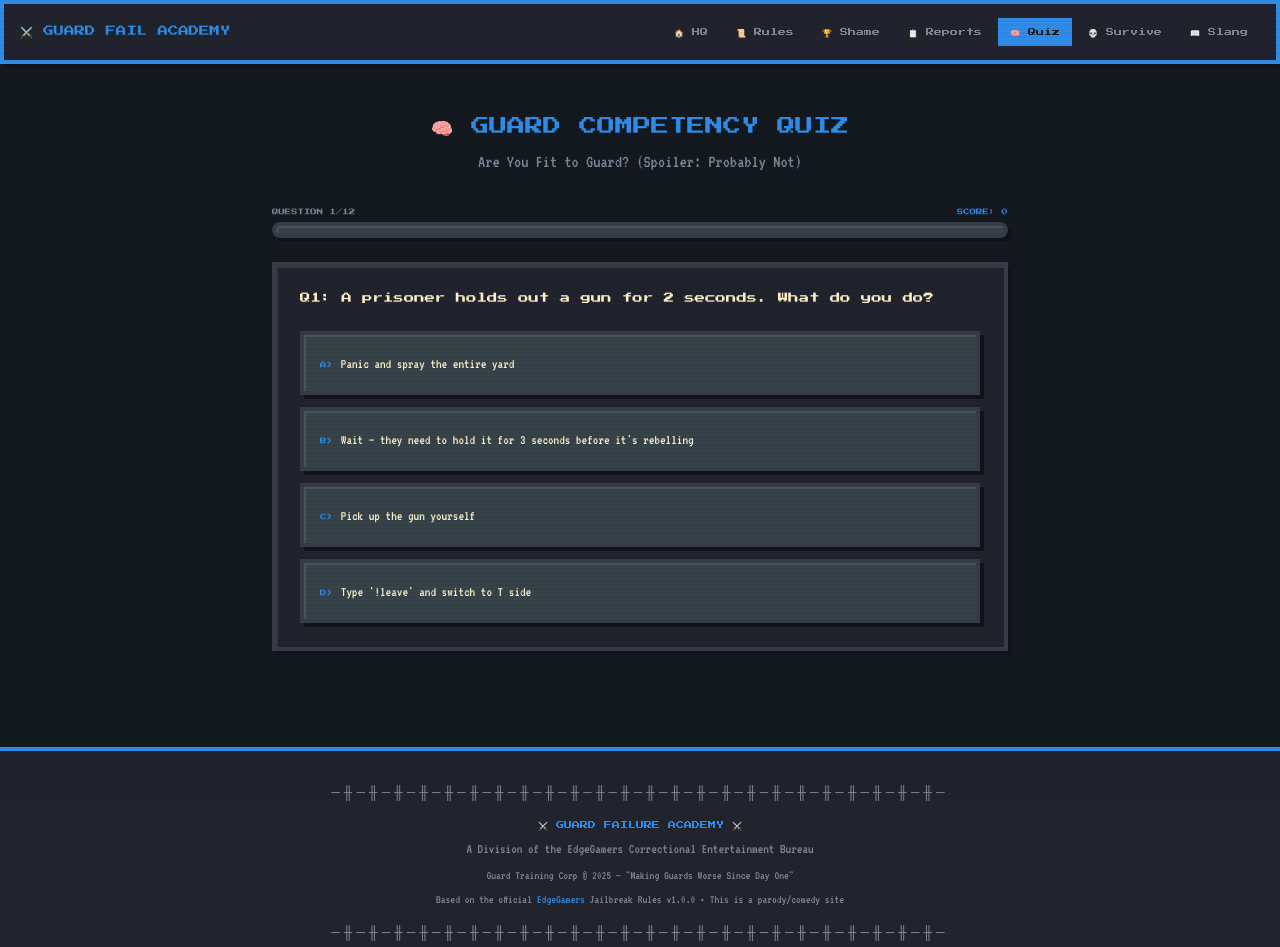
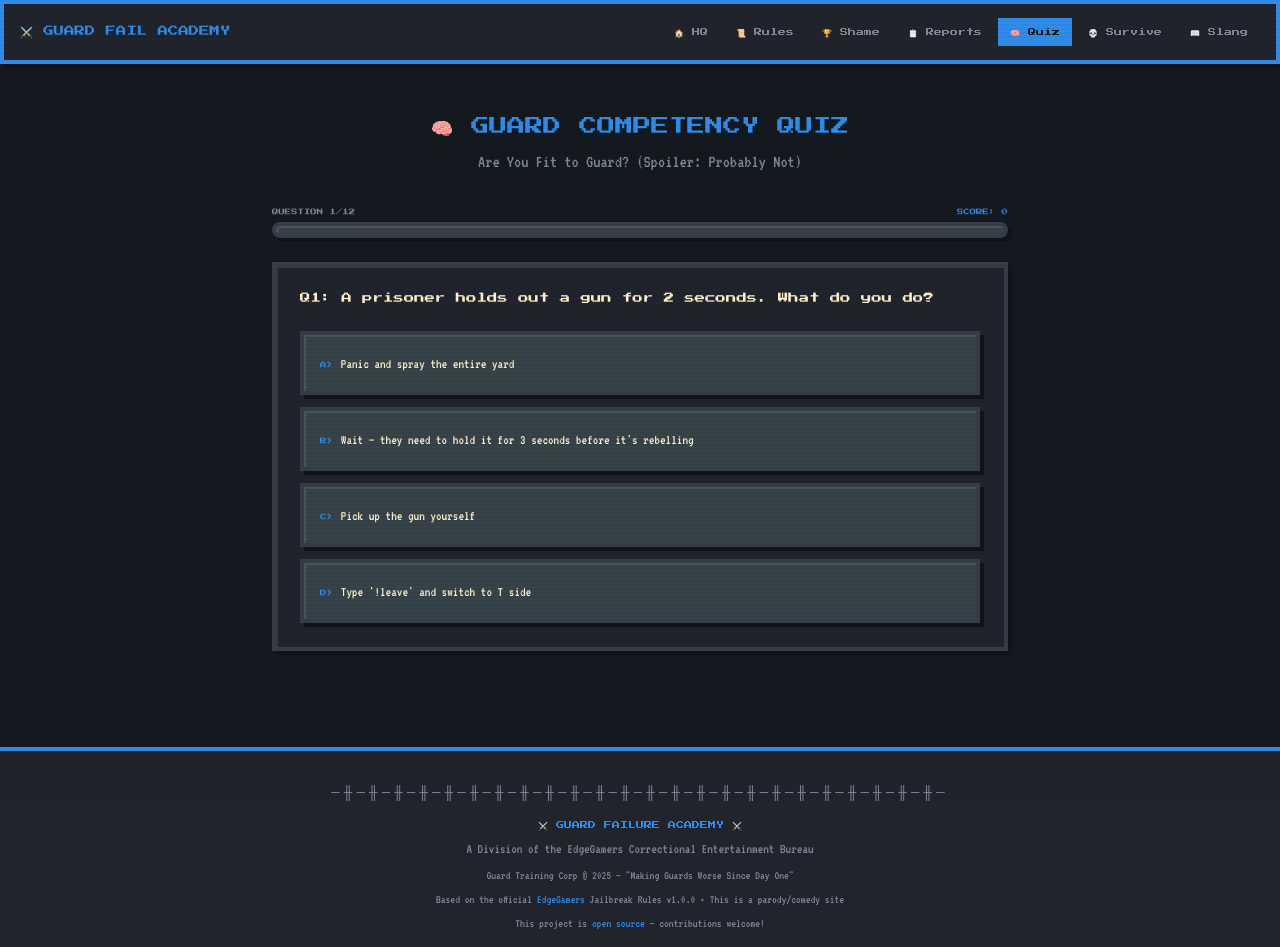
Before and after one commit to txpatricktx/failuretoguard, a React (Vite) app: page /quiz in a window 1280 px wide. Shown: the top 947 px of the page. Built offline with nearby package versions, Linux system fonts and the light colour scheme; the HTML template or start-up script is replaced by a standard one.

Commit message:
Added open source info to footer.

```diff
--- a/src/components/Footer.tsx
+++ b/src/components/Footer.tsx
@@ -29,6 +29,18 @@ const Footer = () => {
             </a>{" "}
             Jailbreak Rules v1.0.0 • This is a parody/comedy site
           </p>
+          <p className="text-xs text-muted-foreground mt-2">
+            This project is{" "}
+            <a
+              href="https://github.com/txpatricktx/failuretoguard"
+              target="_blank"
+              rel="noopener noreferrer"
+              className="text-primary hover:underline"
+            >
+              open source
+            </a>{" "}
+            — contributions welcome!
+          </p>
         </div>
 
         <div className="text-center text-muted-foreground text-sm mt-4 tracking-[0.3em] select-none">
```
